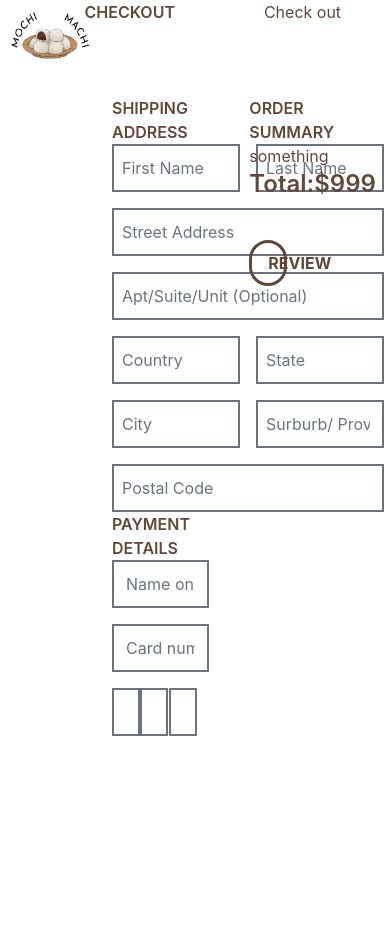
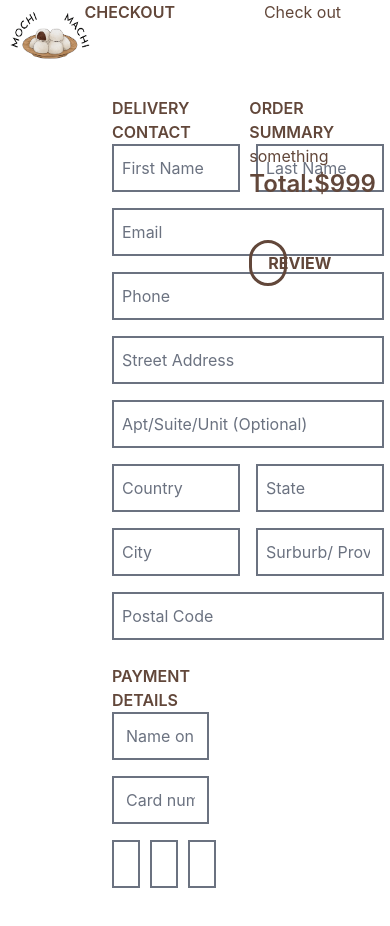
Before and after one commit to TotoroSyd/MochiMachi, a React (Create React App) app: page /checkout in a window 390 px wide. Shown: the top 926 px of the page. Before the commit the page ends 844 px from the top, so only its background shows below. Built offline with nearby package versions, Linux system fonts and the light colour scheme.

Commit message:
Added Email and Phone input to checkout

```diff
--- a/src/components/Payment.tsx
+++ b/src/components/Payment.tsx
@@ -1,6 +1,6 @@
 export default function Payment() {
   return (
-    <div>
+    <div className="py-6">
       <h1 className="font-semibold">PAYMENT DETAILS</h1>
       <div className="w-full grid gap-y-4">
         <input
@@ -13,7 +13,7 @@ export default function Payment() {
           placeholder="Card number"
           type="text"
         ></input>
-        <div className="grid grid-cols-4 gap-4">
+        <div className="grid grid-cols-3 gap-4">
           <input
             placeholder="Exp Date"
             type="text"
--- a/src/components/Shipping.tsx
+++ b/src/components/Shipping.tsx
@@ -1,7 +1,7 @@
 export default function Shipping() {
   return (
     <div>
-      <h1 className="font-semibold">SHIPPING ADDRESS</h1>
+      <h1 className="font-semibold">DELIVERY CONTACT</h1>
       <div className="w-full grid gap-y-4">
         <div className="grid grid-cols-2 gap-4 h-12">
           <input
@@ -17,6 +17,18 @@ export default function Shipping() {
             type="text"
           ></input>
         </div>
+        <input
+          className="border-2 w-full h-12 pl-2"
+          placeholder="Email"
+          required
+          type="text"
+        ></input>
+        <input
+          className="border-2 w-full h-12 pl-2"
+          placeholder="Phone"
+          required
+          type="text"
+        ></input>
         <input
           className="border-2 w-full h-12 pl-2"
           placeholder="Street Address"
```
